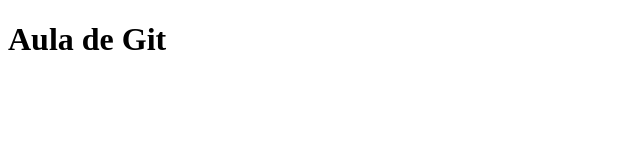
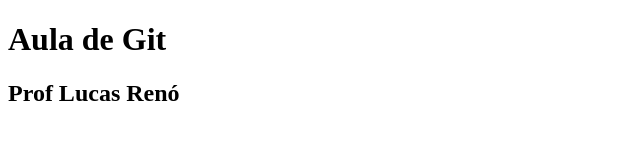
Before and after one commit to lima-vitor987/Aula-1-GitHub, a plain HTML site: page index.html in a window 1280 px wide. Shown: the whole page, without its empty margins (0-640 px from the left). Drawn offline with Linux system fonts and the light colour scheme.

Commit message:
Adicionado subtitulo

```diff
--- a/index.html
+++ b/index.html
@@ -8,5 +8,6 @@
 </head>
 <body>
     <h1>Aula de Git</h1>
+    <h2>Prof Lucas Renó</h2>
 </body>
 </html>
```
